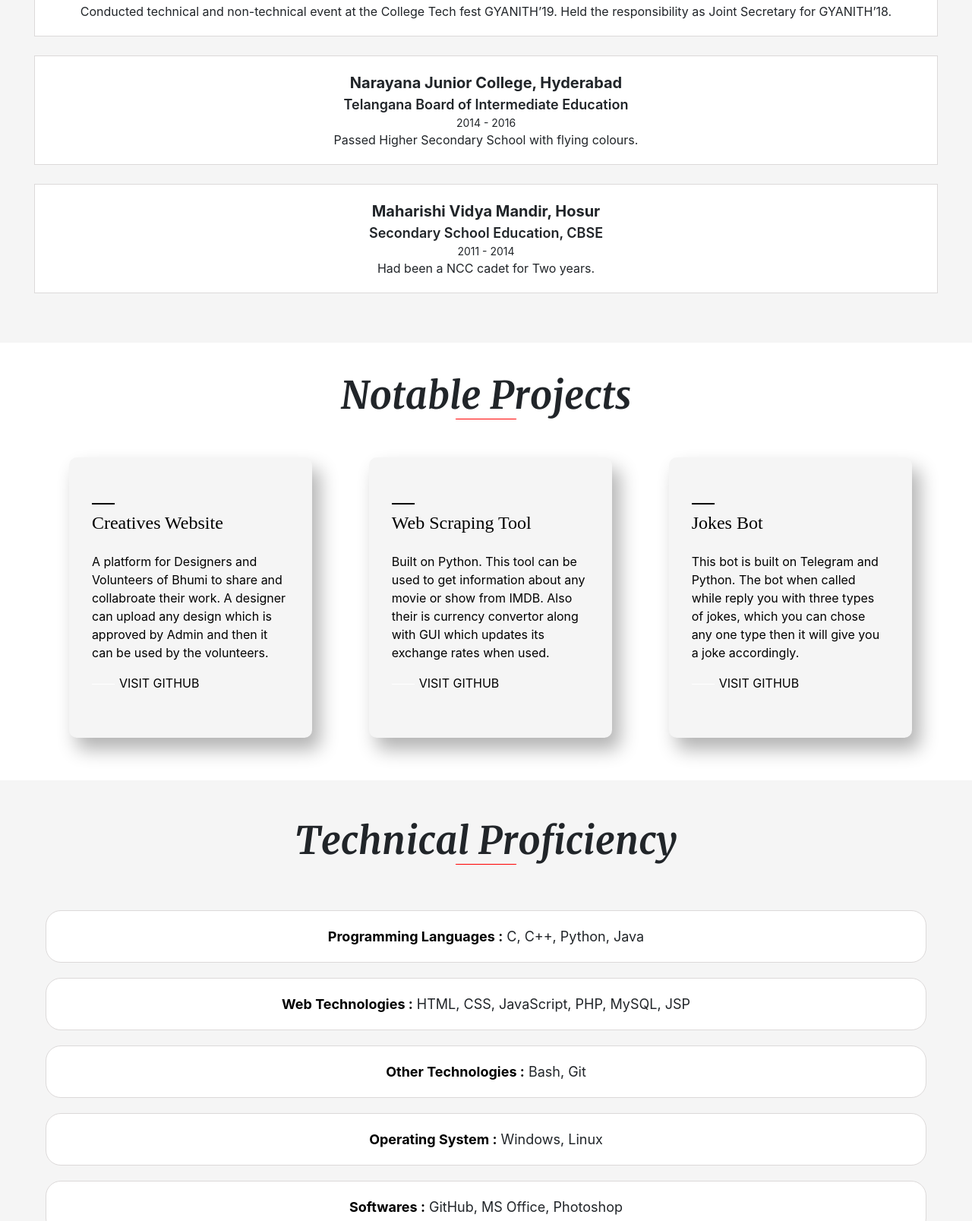
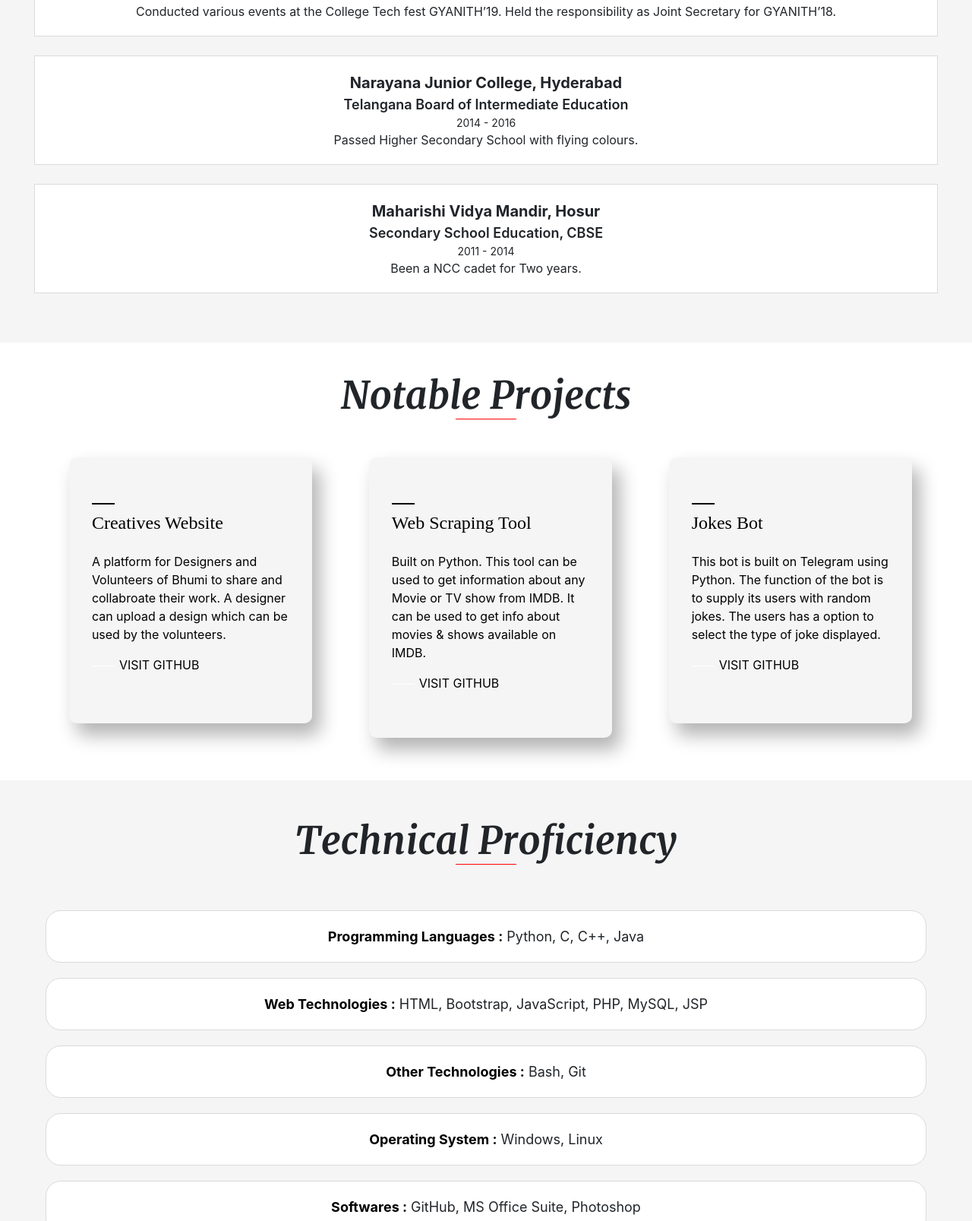
Before and after one commit to gsnvsuraj/gsnvsuraj.github.io, a plain HTML site: page index.html in a window 1280 px wide. Shown: the part 1376-2983 px from the top of the page at 76% size. Drawn offline with Linux system fonts and the light colour scheme; files whose address does not match are found by name.

Commit message:
Update index.html

```diff
--- a/index.html
+++ b/index.html
@@ -76,7 +76,7 @@
 				</div>
 
 				<div class="edDesc">
-					Conducted technical and non-technical event at the College Tech fest GYANITH’19. Held the responsibility as Joint Secretary for GYANITH’18.
+					Conducted various events at the College Tech fest GYANITH’19. Held the responsibility as Joint Secretary for GYANITH’18.
 				</div>
 			</center>
 		</div>
@@ -116,7 +116,7 @@
 				</div>
 
 				<div class="edDesc">
-					Had been a NCC cadet for Two years.
+					Been a NCC cadet for Two years.
 				</div>
 			</center>
 		</div>
@@ -132,21 +132,21 @@
 		 	<div class="p-card">
 				<div class="seprate-line"></div>
 				<h4 class="title">Creatives Website</h4>
-			 	<p class="proDesc">A platform for Designers and Volunteers of Bhumi to share and collabroate their work. A designer can upload any design which is approved by Admin and then it can be used by the volunteers.</p>
+			 	<p class="proDesc">A platform for Designers and Volunteers of Bhumi to share and collabroate their work. A designer can upload a design which can be used by the volunteers.</p>
 			 	<a class="hover-btn" href="https://github.com/gsnvsuraj/Bhumi-Creatives.git"><span>Visit GitHub</span></a>
 			</div>
 
 		  	<div class="p-card">
 		  		<div class="seprate-line"></div>
 		  		<h4 class="title">Web Scraping Tool</h4>
-		  		<p class="proDesc">Built on Python. This tool can be used to get information about any movie or show from IMDB. Also their is currency convertor along with GUI which updates its exchange rates when used.</p>
+		  		<p class="proDesc">Built on Python. This tool can be used to get information about any Movie or TV show from IMDB. It can be used to get info about movies & shows available on IMDB.</p>
 		  		<a class="hover-btn" href="https://github.com/gsnvsuraj/Web-Scraping.git"><span>Visit GitHub</span></a>
 			</div>
 
 			<div class="p-card">
 				<div class="seprate-line"></div>
 				<h4 class="title">Jokes Bot</h4>
-				<p class="proDesc">This bot is built on Telegram and Python. The bot when called while reply you with three types of jokes, which you can chose any one type then it will give you a joke accordingly.</p>
+				<p class="proDesc">This bot is built on Telegram using Python. The function of the bot is to supply its users with random jokes. The users has a option to select the type of joke displayed.</p>
 				<a class="hover-btn" href="https://github.com/gsnvsuraj/jokes_bot.git"><span>Visit GitHub</span></a>
 			</div>
 		</div>
@@ -161,11 +161,11 @@
 			</div>
 
 			<div class="techLine">
-				<div><span class="pfTitle">Programming Languages :</span> C, C++, Python, Java</div>
+				<div><span class="pfTitle">Programming Languages :</span> Python, C, C++, Java</div>
 			</div>
 
 			<div class="techLine">
-				<div><span class="pfTitle">Web Technologies :</span> HTML, CSS, JavaScript, PHP, MySQL, JSP</div>
+				<div><span class="pfTitle">Web Technologies :</span> HTML, Bootstrap, JavaScript, PHP, MySQL, JSP</div>
 			</div>
 
 			<div class="techLine">
@@ -177,7 +177,7 @@
 			</div>
 
 			<div class="techLine">
-				<div><span class="pfTitle">Softwares :</span> GitHub, MS Office, Photoshop</div>
+				<div><span class="pfTitle">Softwares :</span> GitHub, MS Office Suite, Photoshop</div>
 			</div>
 		</center>
 	</div>
```
